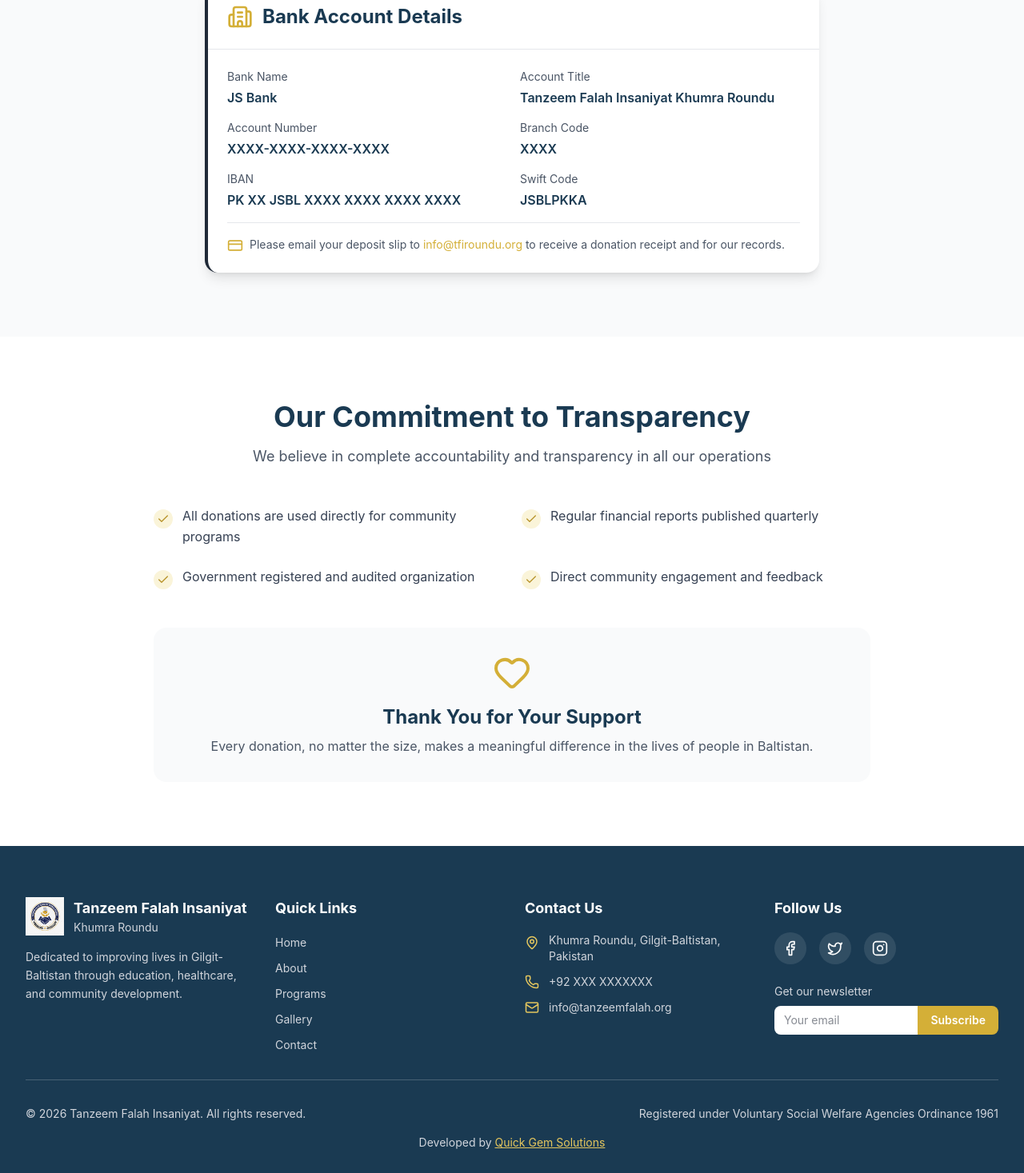
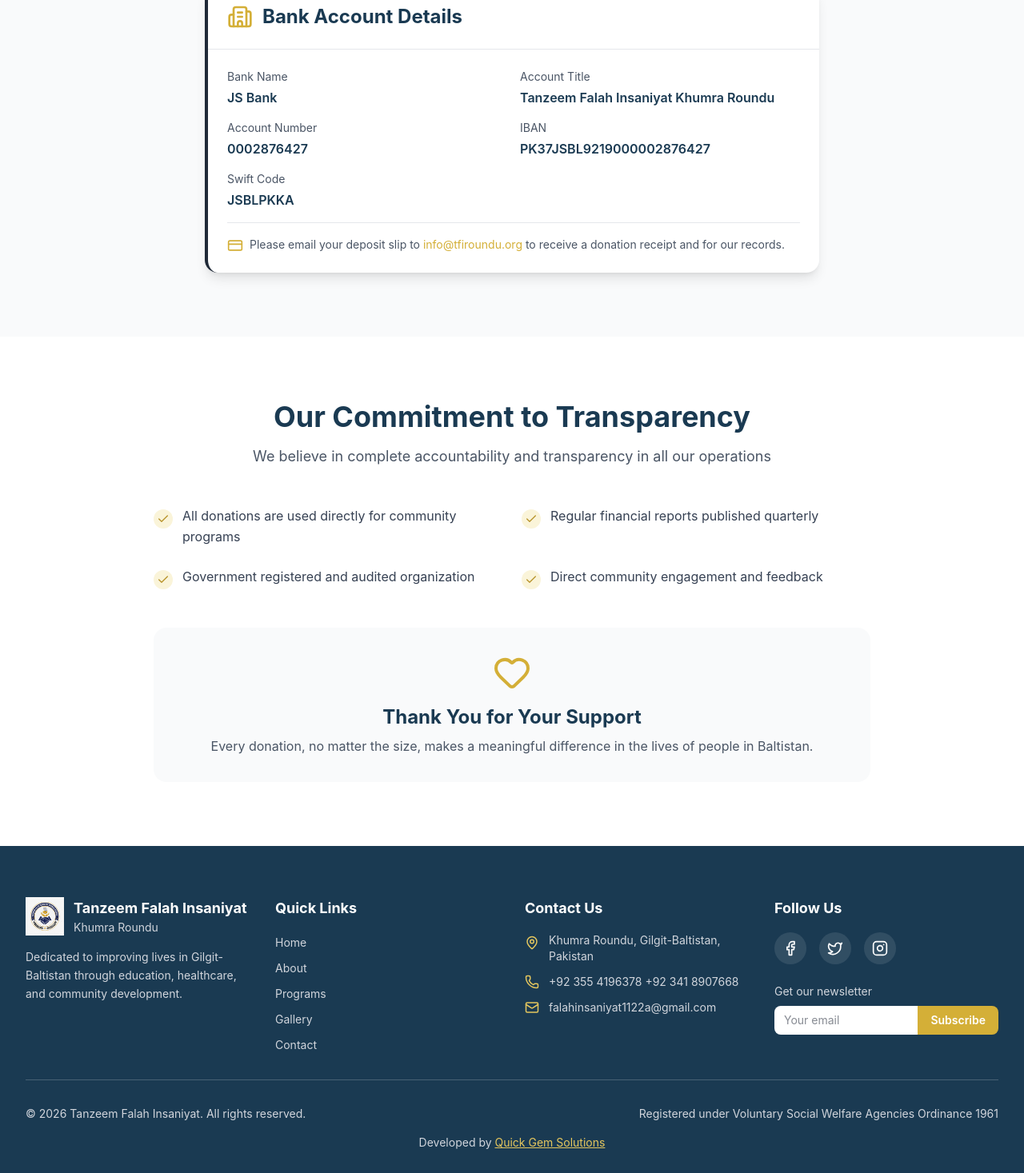
Before and after one commit to iamqasimali/NGO-Tanzeem, a React (Vite) app: page /donate in a window 1280 px wide. Shown: the part 1035-2502 px from the top of the page at 80% size. Built offline with nearby package versions, Linux system fonts and the light colour scheme.

Commit message:
Contact and gallery changed

```diff
--- a/src/data/content.ts
+++ b/src/data/content.ts
@@ -112,8 +112,8 @@
 
 export const contactInfo: ContactInfo = {
   address: 'Khumra Roundu, Gilgit-Baltistan, Pakistan',
-  phone: '+92 XXX XXXXXXX',
-  email: 'info@tanzeemfalah.org',
+  phone: '+92 355 4196378  +92 341 8907668',
+  email: 'falahinsaniyat1122a@gmail.com',
 };
 
 export const organizationInfo = {
--- a/src/pages/Donate.tsx
+++ b/src/pages/Donate.tsx
@@ -122,15 +122,15 @@
                     </div>
                     <div>
                       <div className="text-sm text-gray-600 mb-1">Account Number</div>
-                      <div className="font-semibold text-primary-500">XXXX-XXXX-XXXX-XXXX</div>
+                      <div className="font-semibold text-primary-500">0002876427</div>
                     </div>
-                    <div>
+                    {/* <div>
                       <div className="text-sm text-gray-600 mb-1">Branch Code</div>
                       <div className="font-semibold text-primary-500">XXXX</div>
-                    </div>
+                    </div> */}
                     <div>
                       <div className="text-sm text-gray-600 mb-1">IBAN</div>
-                      <div className="font-semibold text-primary-500">PK XX JSBL XXXX XXXX XXXX XXXX</div>
+                      <div className="font-semibold text-primary-500">PK37JSBL9219000002876427</div>
                     </div>
                     <div>
                       <div className="text-sm text-gray-600 mb-1">Swift Code</div>
--- a/src/pages/Gallery.tsx
+++ b/src/pages/Gallery.tsx
@@ -6,38 +6,56 @@
   const images = [
     {
       id: 1,
-      src: 'https://images.unsplash.com/photo-1503676260728-1c00da094a0b?q=80&w=800',
+      src: ' https://res.cloudinary.com/dpdl2nt0f/image/upload/v1768405518/NGO_11_f3jxo6.jpg',
       title: 'Education Programs',
       category: 'Education',
     },
     {
       id: 2,
-      src: 'https://images.unsplash.com/photo-1488521787991-ed7bbaae773c?q=80&w=800',
+      src: 'https://res.cloudinary.com/dpdl2nt0f/image/upload/v1768321625/NGO_4_aj43r2.jpg',
       title: 'Women Empowerment',
       category: 'Women Literacy',
     },
     {
       id: 3,
-      src: 'https://images.unsplash.com/photo-1519494026892-80bbd2d6fd0d?q=80&w=800',
+      src: 'https://res.cloudinary.com/dpdl2nt0f/image/upload/v1768321624/NGO_2_iyfkzz.jpg',
       title: 'Healthcare Services',
       category: 'Health',
     },
     {
       id: 4,
-      src: 'https://images.unsplash.com/photo-1625246333195-78d9c38ad449?q=80&w=800',
+      src: 'https://res.cloudinary.com/dpdl2nt0f/image/upload/v1768405519/NGO_10_dva6fk.jpg',
       title: 'Agriculture Development',
       category: 'Agriculture',
     },
     {
       id: 5,
-      src: 'https://images.unsplash.com/photo-1509062522246-3755977927d7?q=80&w=800',
+      src: 'https://res.cloudinary.com/dpdl2nt0f/image/upload/v1768405519/NGO_9_szizco.jpg',
       title: 'Community Gatherings',
       category: 'Community',
     },
     {
       id: 6,
-      src: 'https://images.unsplash.com/photo-1497633762265-9d179a990aa6?q=80&w=800',
+      src: 'https://res.cloudinary.com/dpdl2nt0f/image/upload/v1768405520/NGO_8_bkmkat.jpg',
       title: 'School Buildings',
+      category: 'Education',
+    },
+    {
+      id: 7,
+      src: 'https://res.cloudinary.com/dpdl2nt0f/image/upload/v1768321625/NGO_6_uxuq1e.jpg',
+      title: 'Education Programs',
+      category: 'Education',
+    },
+    {
+      id: 8,
+      src: 'https://res.cloudinary.com/dpdl2nt0f/image/upload/v1768405875/NGO_13_ybmuvl.jpg',
+      title: 'Education Programs',
+      category: 'Education',
+    },
+    {
+      id: 9,
+      src: 'https://res.cloudinary.com/dpdl2nt0f/image/upload/v1768405875/NGO_12_tdaxad.jpg',
+      title: 'Education Programs',
       category: 'Education',
     },
   ];
```
Also changed, not shown: 1 other file (tests, documents, lock files or other folders).
